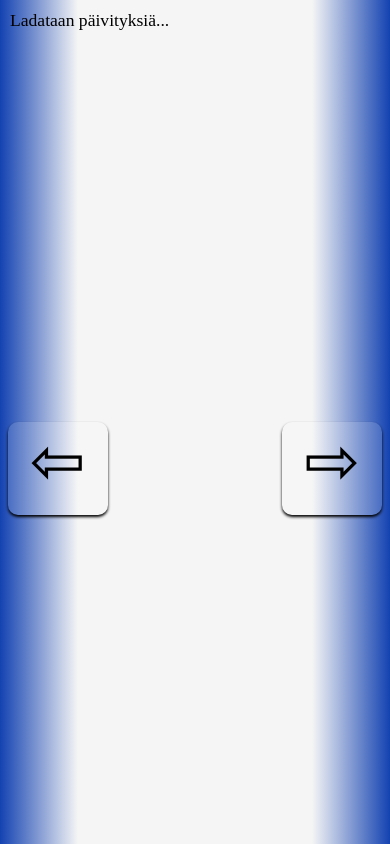
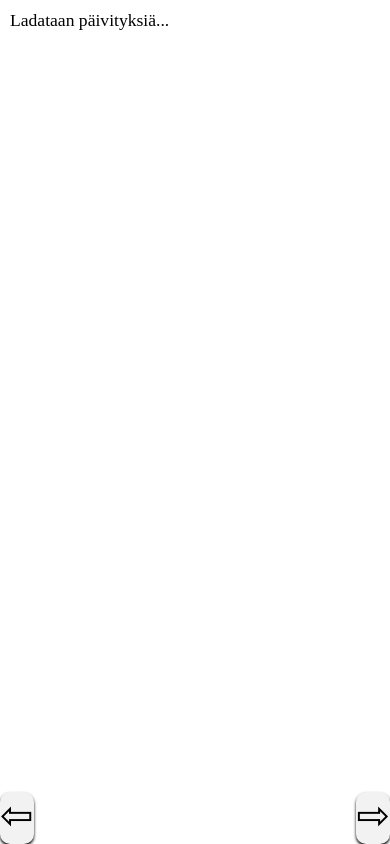
Before and after one commit to Miikatoimii/miikatoimii.github.io, a plain HTML site: page facebookPosts/index.html in a window 390 px wide. Drawn offline with Linux system fonts and the light colour scheme; no server answers.

Commit message:
facebook responsive

```diff
--- a/facebookPosts/index.html
+++ b/facebookPosts/index.html
@@ -14,8 +14,6 @@ body{
     width: 100vw;
     height: 100vh;
     font-size: 110%;
-    background-image: linear-gradient(90deg, #1342b1 ,whitesmoke 20%,whitesmoke 80%,#1342b1 );
-    background-attachment: fixed;
     box-sizing: border-box;
 }
 #facebook-data{
@@ -49,33 +47,31 @@ p:first-of-type{
 }
 a{
     font-size: 50pt;
-    background-color: rgba(255,255,255,0.15);
+    background-color: rgba(0,0,0,0.05);
     padding-bottom: 15px;
     margin: 0;
     border-radius: 10px;
     box-shadow:0 2px 3px black;
     cursor: pointer;
     box-sizing: border-box;
-    width: 100px;
+    width: fit-content;
     text-align: center;
+    position: fixed;
+    top: 50%;
+    transform: translateY(-50%);
 }
 a:hover{
-    background-color: rgba(0,0,0,0.04);
+    background-color: rgba(0,0,0,0.01);
     box-shadow:0 2px 5px black;
 }
 #uusi{
     outline: none;
-    position: fixed;
-    top: 50%;
-    left: 2%;
+    left: 0;
     box-sizing: border-box;
 }
 #vanha{
     outline: none;
-    position: fixed;
-    top: 50%;
-    left: 98%;
-    transform: translateX(-100%);
+    right: 0;
     box-sizing: border-box;
 }
 h3{
@@ -89,6 +85,14 @@ img{
     border-radius: 50%;
     box-shadow: 0 0 5px black;
     box-sizing: border-box;
+}
+@media only screen and (max-width: 800px) {
+    a{
+        font-size: 30pt;
+        top: 100%;
+        transform: translateY(-100%);
+        padding-bottom: 5px;
+    }
 }
 </style>
 <body>
```
